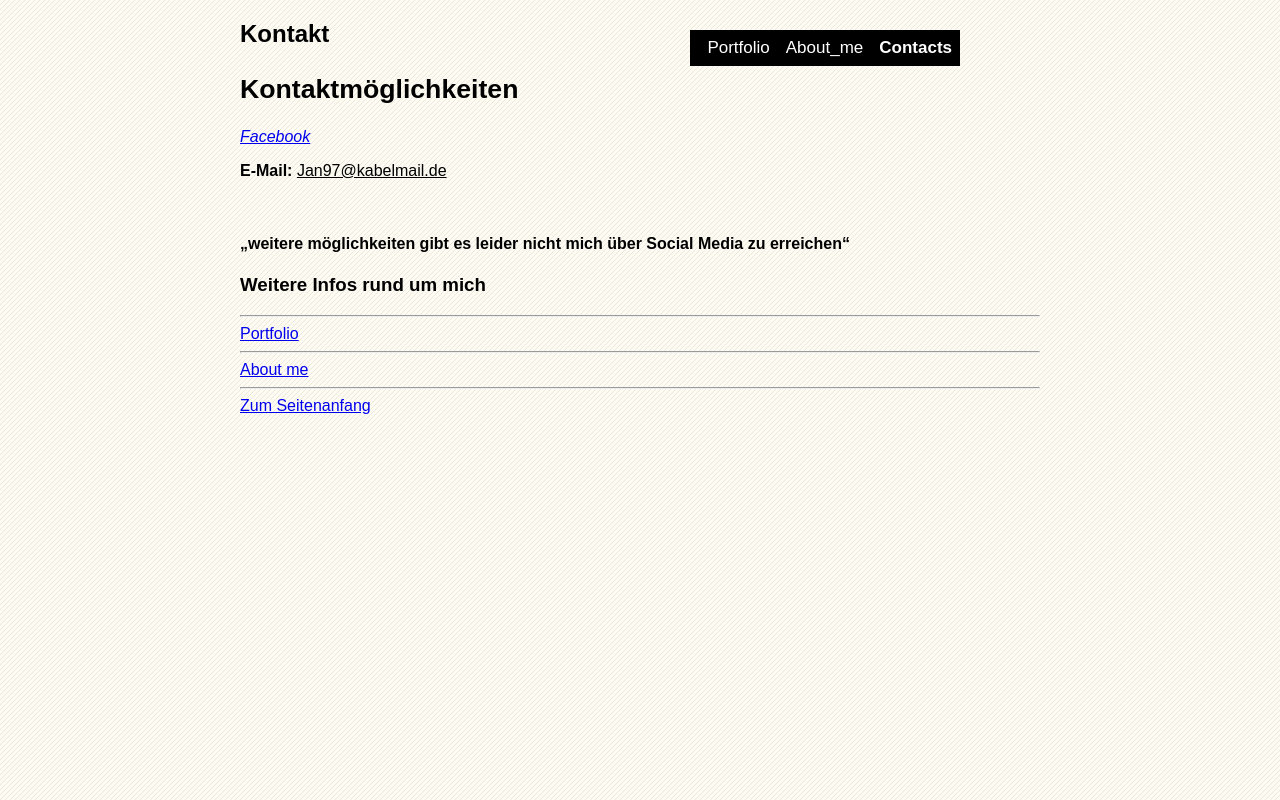
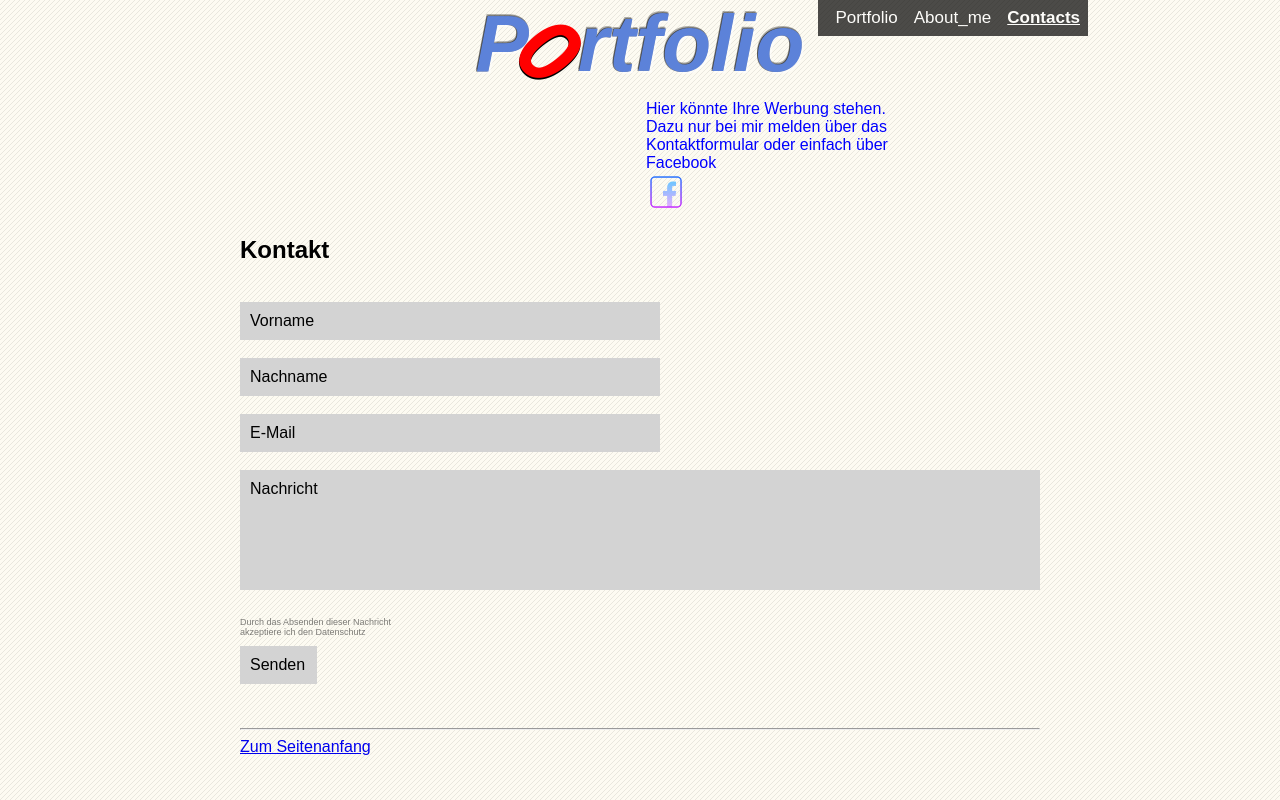
Before and after one commit to Pretteter1/GIS-So-Se-2020, a plain HTML site: page Aufgaben/Aufgabe03/Contacts.html in a window 1280 px wide. Drawn offline with Linux system fonts and the light colour scheme.

Commit message:
Bis auf die fehlerkorektur alles fertig

```diff
--- a/Aufgaben/Aufgabe03/Contacts.html
+++ b/Aufgaben/Aufgabe03/Contacts.html
@@ -4,7 +4,7 @@
 <head>
     <link rel="stylesheet" href="Style.css">
     <meta charset="UTF-8">
-     <meta name="viewport" content="width=device-width, initial-scale=1.0">
+    <meta name="viewport" content="width=device-width, initial-scale=1.0">
     <title>Kontaktmöglichkeiten</title>
 </head>
 
@@ -12,41 +12,56 @@
 
 
 
-
-
 <body>
-
-    <div id="navbar">
-        <a href="Contacts.html"><strong>Contacts</strong></a>
-        <a href="About_me.html">About_me</a>
-        <a href="Portfolio.html">Portfolio</a>
-      </div>
 
     <header>
 
-    <h2>Kontakt</h2>
-   </header>
+        <h1 id="Portfolio"><em>P<span id="uber">o</span>rtfolio</em></h1>
+        <br>
+        <br>
+        <div class="Absatz">
 
-    <h1 id=Anfang> <small>Kontaktmöglichkeiten</small></h1>
-    <p> <a href=https://de-de.facebook.com/jan.christmeier.5> <i>Facebook</i> </a></p>
+            Hier könnte Ihre Werbung stehen.
+            Dazu nur bei mir melden über das Kontaktformular oder einfach über Facebook
+            <br>
+
+            <a href="https://de-de.facebook.com/jan.christmeier.5"><img class="link" src="icon.png" alt="" width="40px"
+                    height="40px" /></a>
 
 
-    <p><b>E-Mail:</b> <u>Jan97@kabelmail.de</u></p>
+        </div>
 
-    <br>
+        <br>
+        <br>
+    </header>
 
-    <h4><q>weitere möglichkeiten gibt es leider nicht mich über Social Media zu erreichen</q></h4>
+
+    <div id="navbar">
+        <a href="Contacts.html"><strong><u>Contacts</u></strong></a>
+        <a href="About_me.html">About_me</a>
+        <a href="Portfolio.html">Portfolio</a>
+    </div>
 
 
 
-        <h3>Weitere Infos rund um mich</h3>
-        <hr>
-        <a href="Portfolio.html">Portfolio</a>
-            <hr>
-            <a href="About_me.html">About me</a>
-                <hr>
+
+    <!--<div class="Formular">-->
+    <h2>Kontakt</h2>
+    <br>
+    <p class="Formular_Daten">Vorname</p><br>
+    <p class="Formular_Daten">Nachname</p><br>
+    <p class="Formular_Daten">E-Mail</p><br>
+    <p class="Formular_Nachricht">Nachricht</p>
+    <br>
 
 
+    <p id="Copie">Durch das Absenden dieser Nachricht <br> akzeptiere ich den Datenschutz</p>
+
+
+    <p class="senden">Senden</p>
+    <br>
+    <br>
+    <hr>
     <a href="#Anfang"><u>Zum Seitenanfang</u></a>
 </body>
 
--- a/Aufgaben/Aufgabe03/Style.css
+++ b/Aufgaben/Aufgabe03/Style.css
@@ -1,32 +1,52 @@
-body   {
-
+body {
     background-image: url("bg.png");
     width: 800px;
     margin-left: auto;
     margin-right: auto;
-	font-family: Arial, Helvetica, sans-serif;
-
+    font-family: Arial, Helvetica, sans-serif;
 }
 
-img, video{
+h1 {
+    font-size: 5em;
+    line-height: 0.5em;
+    margin: 0.3em 0.3em 1em 0.3em;
+    color: #5c82d9;
+    text-shadow: rgba(0, 0, 0, 0.5) -1px 0, rgba(0, 0, 0, 0.3) 0 -1px, rgba(255, 255, 255, 0.5) 2px 2px, rgba(0, 0, 0, 0.3) -1px -2px;
+}
 
+#uber {
+    color: red;
+    display: inline-block;
+    transform: translate(0.3em, 0em) rotate(45deg) scale(1, 1.5);
+    width: 0, 5em;
+    height: 0em;
+    text-shadow: 1px 1px black;
+}
+
+#Portfolio {
+    text-align: center;
+}
+
+img, video {
+    /* passt Videos + Audio an */
     max-width: 800px;
     height: auto;
 }
 
 #navbar {
+    /* designt die Nav-Bar ohne den Text */
     overflow: auto;
     background-color: rgb(0, 0, 0);
     position: fixed;
-    top: 0;
+    top: 0px;
     width: 270px;
-    right: 25%;
-
-
-    margin-top: 30px;
+    right: 15%;
+    opacity: 70%;
+    margin-top: 0px;
 }
 
 #navbar a {
+    /* designt den Text*/
     float: right;
     display: block;
     color: white;
@@ -37,6 +57,54 @@ img, video{
 }
 
 #navbar a:hover {
+    /*lässt die Buttons aufleuchten*/
     background: #ddd;
     color: black;
-  }
+}
+
+.Formular_Daten {
+    background-color: lightgrey;
+    width: 400px;
+    /* border: 5px solid black;*/
+    padding: 10px;
+    margin: 0px;
+}
+
+.Formular_Nachricht {
+    background-color: lightgrey;
+    width: 500;
+    /* border: 5px solid black;*/
+    padding: 10px;
+    margin: 0px;
+    height: 100px;
+}
+
+#Copie {
+    opacity: 50%;
+    font-size: xx-small;
+}
+
+.senden {
+    background-color: lightgrey;
+    width: 57px;
+    padding: 10px;
+    margin: 0px;
+}
+
+.Absatz {
+    color: blue;
+    position: absolute;
+    top: 100px;
+    right: 30%;
+    width: 250px;
+    height: 100px;
+}
+
+.link:hover {
+    background: #FFDB93;
+    -webkit-transform: scale(1.2);
+    -moz-transform: scale(1.2);
+    transform: scale(1.2);
+    opacity: .5;
+    filter: alpha(opacity=50);
+}
```
Also changed, not shown: Aufgaben/Aufgabe03/About_me.html (+28 -16 lines), Aufgaben/Aufgabe03/Portfolio.html (+23 -13 lines), Aufgaben/Aufgabe03/icon.png (added).
